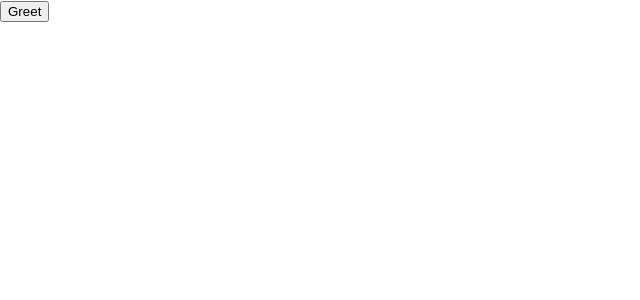
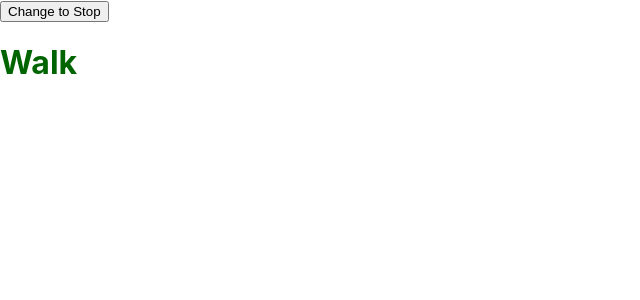
Before and after one commit to WaleedKhan1123/React-Practice, a React (Create React App) app: page / in a window 1280 px wide. Shown: the top 300 px of the page, without its empty margins (0-640 px from the left). Built offline with nearby package versions, Linux system fonts and the light colour scheme.

Commit message:
react practice

```diff
--- a/src/App.js
+++ b/src/App.js
@@ -8,11 +8,12 @@ import "./styles/style.css";
 // import Clock from "./Component/keeping components pure";
 // import ResToEvents from "./Component/Responding to Events";
 // import Toolbar from "./Component/Responding to Events";
-import FeedbackForm from "./Component/State A Component's Memory";
+// import FeedbackForm from "./Component/State A Component's Memory";
+import TrafficLight from "./Component/State as a Snapshot";
 export default function App(){
 
   return(<>
-  <FeedbackForm/>
+   <TrafficLight/>
     </>)
 }
 
--- a/src/Component/State as a Snapshot.js
+++ b/src/Component/State as a Snapshot.js
@@ -4,6 +4,12 @@ export default function TrafficLight() {
   const [walk, setWalk] = useState(true);
 
   function handleClick() {
+    if (walk===true) {
+        alert("Stop is Next")
+    }
+    else{
+        alert("Walk is next")
+    }
     setWalk(!walk);
   }
 
```
